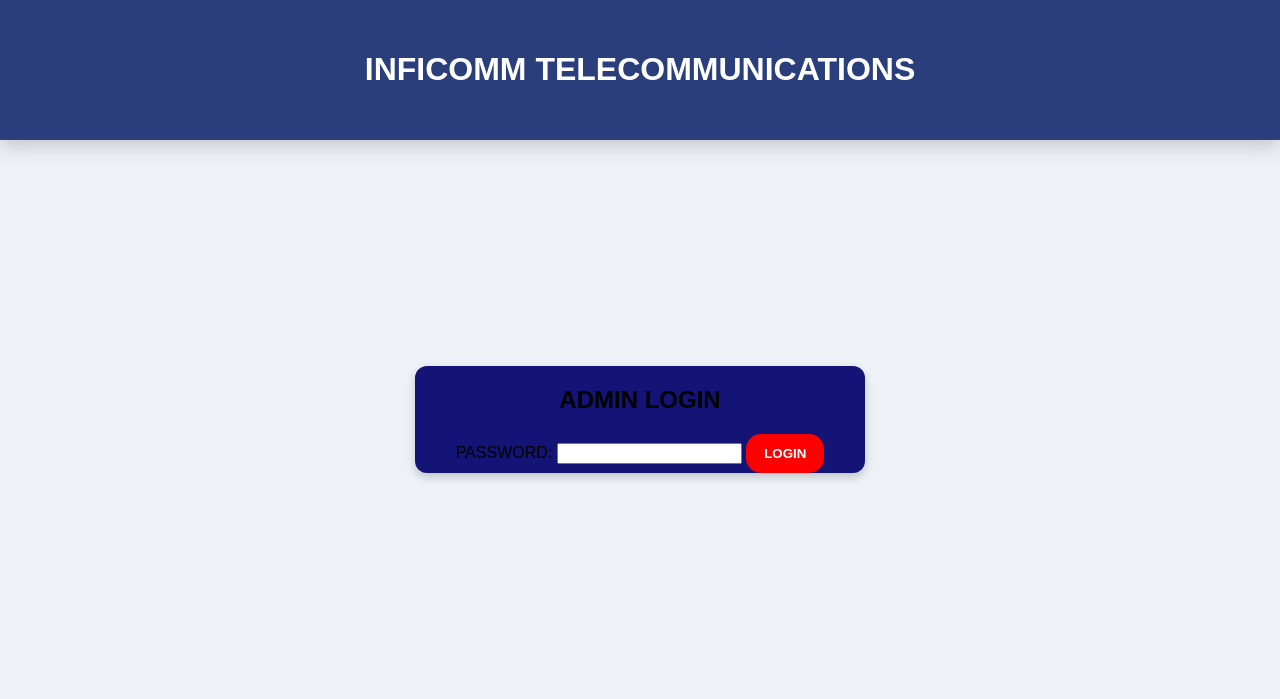
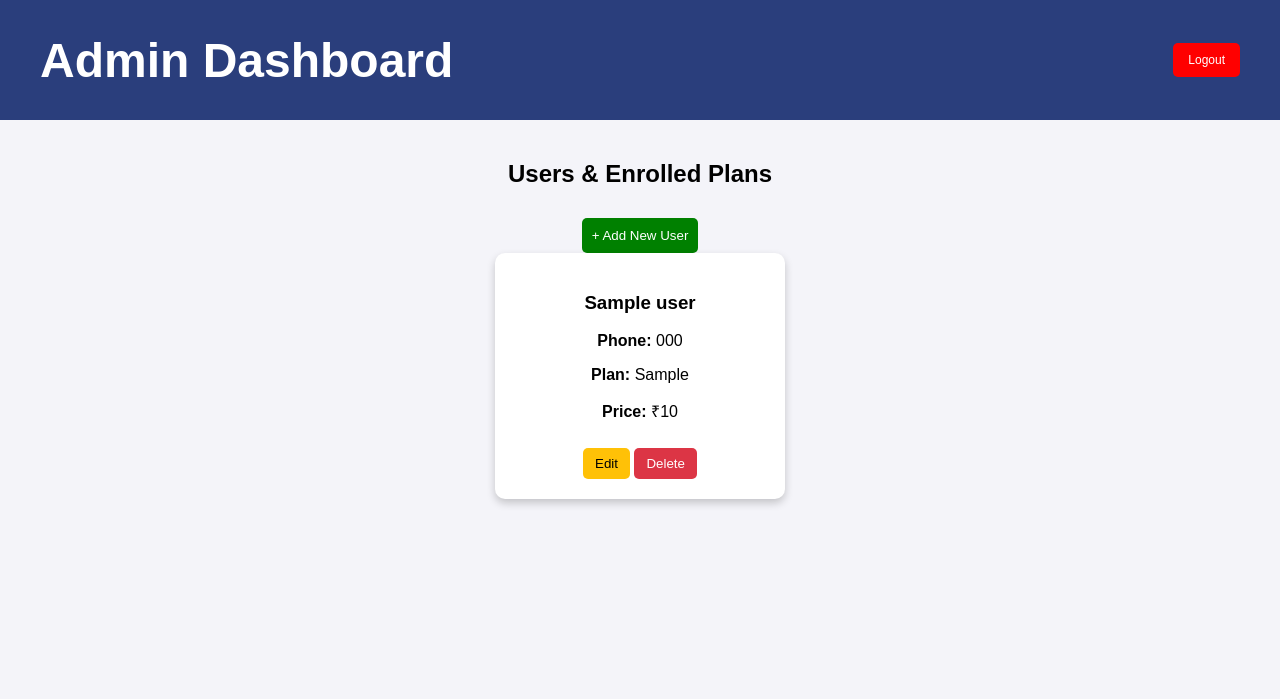
Before and after one commit to RR10999/InfiComm, a Flask app: template templates/InfiComm.html in a window 1280 px wide. Shown: the top 699 px of the page. Run offline with Flask 3, Linux system fonts and the light colour scheme; the template is opened without the code that fills it: most values are stand-ins (such as "Sample title", 1, 10 or a date in 2020).

Commit message:
New Update (Working)

```diff
--- a/static/InfiComm.css
+++ b/static/InfiComm.css
@@ -1,179 +1,173 @@
+/* General Styling */
 body {
     font-family: 'Arial', sans-serif;
-    background-color: #eef2f7;
+    background-color: #f4f4f9;
     margin: 0;
     padding: 0;
     text-align: center;
-    display: flex;
-    flex-direction: column;
-    align-items: center;
 }
 
+/* Header */
 header {
-    background-color:rgb(42, 62, 124);
-    color: rgb(255, 255, 255);
-    padding: 30px 0;
-    font-size: 1.00em;
-    width: 100%;
-    text-align: center;
-    box-shadow: 0 5px 20px rgba(0, 0, 0, 0.2);
+    background-color: #2a3e7c;
+    color: white;
+    padding: 20px 40px;
+    font-size: 1.5em;
+    display: flex;
+    justify-content: space-between;
+    align-items: center;
+    height: 10vh;
 }
 
-.login-container {
-    display: flex;
-    justify-content: center;
-    align-items: center;
-    height: 70vh;
+/* Logout Button */
+.logout-btn {
+    background-color: red;
+    color: white;
+    padding: 10px 15px;
+    text-decoration: none;
+    border-radius: 5px;
+    font-size: 0.5em;
+    transition: background-color 0.3s ease;
 }
 
-.login-card {
-    background: rgb(20, 20, 119);
-    padding:50 px;
-    border-radius: 12px;
-    box-shadow: 0 4px 10px rgba(0, 0, 0, 0.2);
-    text-align: center;
-    width: 450px;
+.logout-btn:hover {
+    background-color: #b30000;
+}
+
+/* Container */
+.container {
+    padding: 20px;
+}
+
+/* Dashboard */
+.dashboard {
+    display: flex;
+    flex-wrap: wrap;
+    justify-content: center;
+    gap: 20px;
+}
+
+/* User Cards */
+.user-card {
+    background: white;
+    border-radius: 10px;
+    box-shadow: 0 4px 8px rgba(0, 0, 0, 0.2);
+    padding: 20px;
+    width: 250px;
     transition: transform 0.3s ease;
 }
 
-.login-card:hover {
+.user-card:hover {
     transform: scale(1.05);
 }
 
-button, .dashboard-btn {
-    display: inline-block;
-    background:rgb(255, 0, 0);
-    color: white;
-    padding: 12px 18px;
+/* Buttons */
+button {
+    margin-top: 10px;
+    padding: 8px 12px;
     border: none;
+    border-radius: 5px;
     cursor: pointer;
-    border-radius: 15px;
-    text-decoration: none;
-    font-weight: bold;
-    transition: background 0.3s ease, transform 0.2s ease;
+    transition: transform 0.2s;
 }
 
-button:hover, .dashboard-btn:hover {
-    background:rgb(0, 0, 0);
+button:hover {
     transform: scale(1.05);
 }
 
-.error {
-    color: red;
-    font-weight: bold;
+.edit-btn {
+    background-color: #ffc107;
+    color: black;
 }
 
-.table-list {
-    list-style: none;
-    padding: 0;
-    display: flex;
-    justify-content: center;
-    flex-wrap: wrap;
-    gap: 10px;
+.delete-btn {
+    background-color: #dc3545;
+    color: white;
 }
 
-h3 {
-    cursor: pointer; /* Makes it clear it's clickable */
-    color: blue;
-    text-decoration: underline;
+.add-user-btn {
+    background-color: green;
+    color: white;
+    padding: 10px;
+    border-radius: 5px;
+    cursor: pointer;
 }
 
-.add-form {
-    margin-top: 10px;
-    padding: 10px;
-    border: 1px solid #ccc;
-    background-color: #f9f9f9;
+/* Hidden Class */
+.hidden {
+    display: none;
 }
 
-.table-list li {
-    margin: 10px;
-    padding: 12px 20px;
-    background: white;
-    border-radius: 5px;
+/* Popup Styles */
+.popup {
+    display: none;
+    position: fixed;
+    top: 50%;
+    left: 50%;
+    transform: translate(-50%, -50%);
+    background: rgba(255, 255, 255, 0.95);
+    width: 90%;
+    max-width: 400px;
+    padding: 20px;
     box-shadow: 0 4px 8px rgba(0, 0, 0, 0.2);
-    transition: transform 0.2s ease;
+    border-radius: 10px;
+    z-index: 10;
 }
 
-.table-list li:hover {
-    transform: scale(1.1);
-    background: #f8f9fa;
-}
-
-.table-management {
-    margin-top: 20px;
-}
-
-.search-form input {
-    padding: 10px;
-    margin: 5px;
-    border-radius: 5px;
-    border: 1px solid #ccc;
-}
-
-.table-wrapper {
-    overflow-x: auto;
-}
-
-table {
-    width:auto;
-    margin: 20px auto;
-    border-collapse: collapse;
-    background: white;
-    box-shadow: 0 0px 0px rgba(0, 0, 0, 0.2);
-    border-radius: 18px;
-    overflow: hidden;
-}
-
-th, td {
-    border: 2px solid #007BFF;
-    padding: 20px;
+.popup-content {
     text-align: center;
 }
 
-th {
-    background: #007BFF;
-    color: white;
-    font-weight: bold;
-    text-transform: uppercase;
+/* Login Form */
+.login-container {
+    width: 320px;
+    margin: 100px auto;
+    padding: 20px;
+    background: white;
+    box-shadow: 0px 4px 8px rgba(0, 0, 0, 0.2);
+    border-radius: 8px;
+    text-align: center;
 }
 
-td {
-    background: #f9f9f9;
+.login-container h2 {
+    margin-bottom: 20px;
+    color: #333;
 }
 
-tr:nth-child(even) td {
-    background: #e6f0ff;
+.login-container label {
+    display: block;
+    text-align: left;
+    font-weight: bold;
+    margin-top: 10px;
+    color: #555;
 }
 
-.add-form {
-    margin-top: 20px;
-    display: flex;
-    flex-direction: column;
-    align-items: center;
-}
-
-.add-form input {
-    margin: 8px;
-    padding: 10px;
-    border-radius: 5px;
+.login-container input {
+    width: 100%;
+    padding: 8px;
+    margin-top: 5px;
     border: 1px solid #ccc;
-    width: 80%;
-}
-
-.add-btn {
-    background: #8328a7;
-}
-
-.add-btn:hover {
-    background: #2b2188;
-}
-
-.delete-btn {
-    background: #dc3545;
-    padding: 10px 15px;
     border-radius: 5px;
 }
 
-.delete-btn:hover {
-    background: #c82333;
+/* Login Button */
+.login-btn {
+    width: 100%;
+    margin-top: 20px;
+    padding: 10px;
+    background-color: #007BFF;
+    color: white;
+    border: none;
+    cursor: pointer;
+    border-radius: 5px;
 }
+
+.login-btn:hover {
+    background-color: #0056b3;
+}
+
+/* Error Message */
+.error-message {
+    color: red;
+    font-size: 0.9em;
+}
--- a/static/InfiComm.js
+++ b/static/InfiComm.js
@@ -1,64 +1,91 @@
 document.addEventListener("DOMContentLoaded", function () {
-    const addRecordHeading = document.getElementById("add-record-heading");
-    const addRecordSection = document.getElementById("add-record-section");
 
-    if (addRecordHeading && addRecordSection) {
-        addRecordHeading.addEventListener("click", function () {
-            addRecordSection.style.display = addRecordSection.style.display === "none" ? "block" : "none";
-            if (addRecordSection.style.display === "block") {
-                addRecordSection.scrollIntoView({ behavior: "smooth", block: "start" });
+    // Enable Edit Mode
+    window.enableEdit = function(userId) {
+        const phoneElement = document.querySelector(`#phone-${userId}`);
+        const planElement = document.querySelector(`#plan-${userId}`);
+        const priceElement = document.querySelector(`#price-${userId}`);
+
+        // Save original values in case user cancels
+        phoneElement.dataset.original = phoneElement.textContent;
+        planElement.dataset.original = planElement.textContent;
+        priceElement.dataset.original = priceElement.textContent;
+
+        // Convert text to input fields
+        phoneElement.innerHTML = `<input type="text" id="edit-phone-${userId}" value="${phoneElement.textContent}">`;
+        planElement.innerHTML = `<input type="text" id="edit-plan-${userId}" value="${planElement.textContent}">`;
+        priceElement.innerHTML = `<input type="text" id="edit-price-${userId}" value="${priceElement.textContent}">`;
+
+        // Show/Hide buttons
+        document.querySelector(`#user-${userId} .edit-btn`).classList.add("hidden");
+        document.querySelector(`#user-${userId} .update-btn`).classList.remove("hidden");
+        document.querySelector(`#user-${userId} .cancel-btn`).classList.remove("hidden");
+    };
+
+    // Cancel Edit Mode (Restore Original Values)
+    window.cancelEdit = function(userId) {
+        document.querySelector(`#phone-${userId}`).textContent = document.querySelector(`#phone-${userId}`).dataset.original;
+        document.querySelector(`#plan-${userId}`).textContent = document.querySelector(`#plan-${userId}`).dataset.original;
+        document.querySelector(`#price-${userId}`).textContent = document.querySelector(`#price-${userId}`).dataset.original;
+
+        // Show/Hide buttons
+        document.querySelector(`#user-${userId} .edit-btn`).classList.remove("hidden");
+        document.querySelector(`#user-${userId} .update-btn`).classList.add("hidden");
+        document.querySelector(`#user-${userId} .cancel-btn`).classList.add("hidden");
+    };
+
+    // Update User Data
+    window.updateUser = function(userId) {
+        const phone = document.querySelector(`#edit-phone-${userId}`).value;
+        const plan = document.querySelector(`#edit-plan-${userId}`).value;
+        const price = document.querySelector(`#edit-price-${userId}`).value;
+
+        fetch(`/update_user/${userId}`, {
+            method: "POST",
+            headers: { "Content-Type": "application/json" },
+            body: JSON.stringify({ phone, plan, price })
+        })
+        .then(response => response.json())
+        .then(data => {
+            if (data.success) {
+                alert("User updated successfully!");
+
+                // Update displayed values
+                document.querySelector(`#phone-${userId}`).textContent = phone;
+                document.querySelector(`#plan-${userId}`).textContent = plan;
+                document.querySelector(`#price-${userId}`).textContent = price;
+
+                // Show/Hide buttons
+                document.querySelector(`#user-${userId} .edit-btn`).classList.remove("hidden");
+                document.querySelector(`#user-${userId} .update-btn`).classList.add("hidden");
+                document.querySelector(`#user-${userId} .cancel-btn`).classList.add("hidden");
+            } else {
+                alert("Update failed!");
             }
+        })
+        .catch(error => {
+            console.error("Error updating user:", error);
+            alert("An error occurred while updating the user.");
         });
-    }
+    };
 
-    // Form validation
-    const forms = document.querySelectorAll("form");
-    forms.forEach(form => {
-        form.addEventListener("submit", function (event) {
-            const inputs = form.querySelectorAll("input[required]");
-            let valid = true;
-            inputs.forEach(input => {
-                if (!input.value.trim()) {
-                    input.style.border = "2px solid red";
-                    valid = false;
+    // Confirm Delete Popup
+    window.confirmDelete = function(userId) {
+        if (confirm("Are you sure you want to delete this user?")) {
+            fetch(`/delete_user/${userId}`, { method: "POST" })
+            .then(response => response.json())
+            .then(data => {
+                if (data.success) {
+                    alert("User deleted successfully!");
+                    document.querySelector(`#user-${userId}`).remove();
                 } else {
-                    input.style.border = "";
+                    alert("Delete failed!");
                 }
+            })
+            .catch(error => {
+                console.error("Error deleting user:", error);
+                alert("An error occurred while deleting the user.");
             });
-            if (!valid) {
-                event.preventDefault();
-                alert("Please fill in all required fields.");
-            }
-        });
-    });
-
-    // Confirmation before delete action
-    const deleteButtons = document.querySelectorAll(".delete-btn");
-    deleteButtons.forEach(button => {
-        button.addEventListener("click", function (event) {
-            if (!confirm("Are you sure you want to delete this record?")) {
-                event.preventDefault();
-            }
-        });
-    });
-
-    // AJAX for table updates (optional, requires backend modifications)
-    const searchForms = document.querySelectorAll(".search-form");
-    searchForms.forEach(form => {
-        form.addEventListener("submit", function (event) {
-            event.preventDefault();
-            const formData = new FormData(form);
-            const tableName = form.getAttribute("action").split("/").pop();
-
-            fetch(`/search/${tableName}`, {
-                method: "POST",
-                body: formData
-            })
-            .then(response => response.text())
-            .then(html => {
-                document.querySelector(".table-wrapper").innerHTML = html;
-            })
-            .catch(error => console.error("Error:", error));
-        });
-    });
+        }
+    };
 });
--- a/templates/InfiComm.html
+++ b/templates/InfiComm.html
@@ -3,110 +3,67 @@
 <head>
     <meta charset="UTF-8">
     <meta name="viewport" content="width=device-width, initial-scale=1.0">
-    <title>INFICOMM TELECOMMUNICATIONS</title>
+    <title>Admin Dashboard - InfiComm</title>
     <link rel="stylesheet" href="{{ url_for('static', filename='InfiComm.css') }}">
-    <script src="{{ url_for('static', filename='static/InfiComm.js') }}"></script>
+    <script src="{{ url_for('static', filename='InfiComm.js') }}"></script>
 </head>
 <body>
     <header>
-        <h1>INFICOMM TELECOMMUNICATIONS</h1>
+        <h1>Admin Dashboard</h1>
+        <a href="{{ url_for('logout') }}" class="logout-btn">Logout</a>
     </header>
 
     <main>
         <div class="container">
-            {% if not session.admin %}
-            <div class="login-container">
-                <div class="login-card">
-                    <h2>ADMIN LOGIN</h2>
-                    <form method="POST">
-                        <label for="password">PASSWORD:</label>
-                        <input type="password" id="password" name="password" required>
-                        <button type="submit">LOGIN</button>
+            <h2>Users & Enrolled Plans</h2>
+            <button class="add-user-btn" onclick="openAddUserPopup()">+ Add New User</button>
+
+            <div id="add-user-popup" class="popup">
+                <div class="popup-content">
+                    <h2>Add New User</h2>
+                    <form id="add-user-form">
+                        <label for="name">Name:</label>
+                        <input type="text" id="name" name="name" required>
+
+                        <label for="phone">Phone:</label>
+                        <input type="text" id="phone" name="phone" required>
+
+                        <label for="plan">Plan Name:</label>
+                        <input type="text" id="plan" name="plan" required>
+
+                        <label for="price">Plan Price:</label>
+                        <input type="number" id="price" name="price" required>
+
+                        <button type="button" onclick="addUser()">Submit</button>
+                        <button type="button" onclick="closeAddUserPopup()">Cancel</button>
                     </form>
-                    {% if error %}
-                    <p class="error">{{ error }}</p>
-                    {% endif %}
                 </div>
             </div>
-            {% else %}
-            <section class="dashboard">
-                <h2><a href="{{ url_for('dashboard') }}" class="dashboard-btn">DASHBOARD</a></h2>
-                <div class="table-list">
-                    {% for table in tables %}
-                    <div class="table-box">
-                        <a href="{{ url_for('manage_table', table_name=table) }}">{{ table.upper() }}</a>
-                    </div>
-                    {% endfor %}
+
+            <div class="dashboard">
+                {% for user in users_with_plans %}
+                <div class="user-card" id="user-{{ user.user_id }}">
+                    <h3>{{ user.name }}</h3>
+                    <p><strong>Phone:</strong> <span id="phone-{{ user.user_id }}">{{ user.phone }}</span></p>
+                    <p><strong>Plan:</strong> <span id="plan-{{ user.user_id }}">{{ user.enrolled_plan if user.enrolled_plan else "No Plan Enrolled" }}</span></p>
+                    <p><strong>Price:</strong> ₹<span id="price-{{ user.user_id }}">{{ user.price if user.price else "N/A" }}</span></p>
+
+                    <button class="edit-btn" onclick="enableEdit({{ user.user_id }})">Edit</button>
+                    <button class="update-btn hidden" onclick="updateUser({{ user.user_id }})">✔</button>
+                    <button class="cancel-btn hidden" onclick="cancelEdit({{ user.user_id }})">❌</button>
+                    <button class="delete-btn" onclick="confirmDelete({{ user.user_id }})">Delete</button>
                 </div>
-            </section>
-
-            {% if table_name %}
-            <section class="table-management">
-                <h2>MANAGING: {{ table_name.upper() }}</h2>
-
-                <form method="POST" action="{{ url_for('search_records', table_name=table_name) }}" class="search-form">
-                    <input type="text" name="column" placeholder="COLUMN">
-                    <input type="text" name="value" placeholder="SEARCH VALUE">
-                    <button type="submit">SEARCH</button>
-                </form>
-
-                <div class="table-wrapper">
-                    <table>
-                        <thead>
-                            <tr>
-                                {% for key in records[0].keys() %}
-                                <th>{{ key.upper() }}</th>
-                                {% endfor %}
-                                <th>ACTIONS</th>
-                            </tr>
-                        </thead>
-                        <tbody>
-                            {% for record in records %}
-                            <tr>
-                                {% for value in record.values() %}
-                                <td>{{ value }}</td>
-                                {% endfor %}
-                                <td>
-                                    <form method="POST" action="{{ url_for('delete_record', table_name=table_name, record_id=record[table_name+'_id']) }}">
-                                        <button type="submit" class="delete-btn">DELETE</button>
-                                    </form>
-                                </td>
-                            </tr>
-                            {% endfor %}
-                        </tbody>
-                    </table>
-                </div>
-
-                <h3 id="add-record-heading" onclick="toggleForm()">ADD NEW RECORD</h3>
-
-                <!-- Form section (Initially Hidden) -->
-                <section id="add-record-section" style="display: none;">
-                    <form method="POST" action="{{ url_for('add_record', table_name=table_name) }}" class="add-form">
-                        {% for key in records[0].keys() %}
-                        <label>{{ key.upper() }}:</label>
-                        <input type="text" name="{{ key }}" required>
-                        {% endfor %}
-                        <button type="submit" class="add-btn">ADD</button>
-                    </form>
-                </section>
-
-                <script>
-                    function toggleForm() {
-                        var section = document.getElementById("add-record-section");
-
-                        // Toggle form visibility
-                        if (section.style.display === "none") {
-                            section.style.display = "block"; // Show form
-                            section.scrollIntoView({ behavior: "smooth", block: "start" }); // Scroll to it smoothly
-                        } else {
-                            section.style.display = "none"; // Hide form
-                        }
-                    }
-                </script>
-
-            {% endif %}
-            {% endif %}
+                {% endfor %}
+            </div>
         </div>
     </main>
+
+    <div id="user-details-popup" class="popup">
+        <div class="popup-content">
+            <h2>User Details</h2>
+            <p id="user-info"></p>
+            <button onclick="closePopup()">Close</button>
+        </div>
+    </div>
 </body>
 </html>
```
Also changed, not shown: InfiComm.py (+63 -53 lines), InfiComm.sql (+26 -30 lines), templates/login.html (added, +22 -0 lines).
